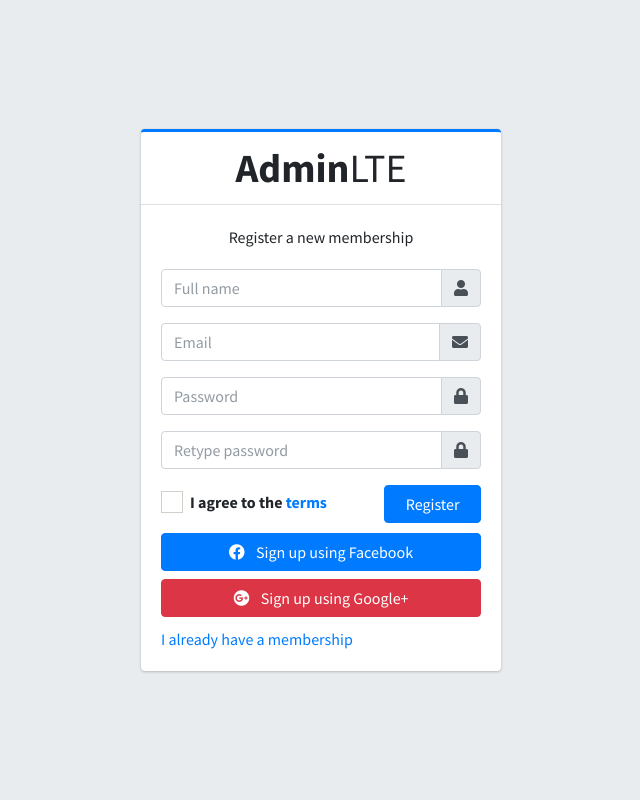
After one commit to AdiKhoironHasan/sistem_auditPBJ, a PHP site: page /Login/register.php in a window 1280 px wide. The commit adds this page. Shown: the whole page, without its empty margins (319-959 px from the left). Run offline with PHP 8.4, Linux system fonts and the light colour scheme; some libraries are stand-ins or nearby versions.

Commit message:
1. sudah membuat login dan logout 2. register belum jadi 3. login masih hanya untuk auditor

```diff
--- /dev/null
+++ b/Login/register.php
@@ -0,0 +1,102 @@
+
+<!DOCTYPE html>
+<html lang="en">
+<head>
+  <meta charset="utf-8">
+  <meta name="viewport" content="width=device-width, initial-scale=1">
+  <title>AdminLTE 3 | Registration Page (v2)</title>
+
+  <!-- Google Font: Source Sans Pro -->
+  <link rel="stylesheet" href="https://fonts.googleapis.com/css?family=Source+Sans+Pro:300,400,400i,700&display=fallback">
+  <!-- Font Awesome -->
+  <link rel="stylesheet" href="../AdminLTE/plugins/fontawesome-free/css/all.min.css">
+  <!-- icheck bootstrap -->
+  <link rel="stylesheet" href="../AdminLTE/plugins/icheck-bootstrap/icheck-bootstrap.min.css">
+  <!-- Theme style -->
+  <link rel="stylesheet" href="../AdminLTE/dist/css/adminlte.min.css">
+</head>
+<body class="hold-transition register-page">
+<div class="register-box">
+  <div class="card card-outline card-primary">
+    <div class="card-header text-center">
+      <a href="../AdminLTE/index2.html" class="h1"><b>Admin</b>LTE</a>
+    </div>
+    <div class="card-body">
+      <p class="login-box-msg">Register a new membership</p>
+
+      <form action="../AdminLTE/index.html" method="post">
+        <div class="input-group mb-3">
+          <input type="text" class="form-control" placeholder="Full name">
+          <div class="input-group-append">
+            <div class="input-group-text">
+              <span class="fas fa-user"></span>
+            </div>
+          </div>
+        </div>
+        <div class="input-group mb-3">
+          <input type="email" class="form-control" placeholder="Email">
+          <div class="input-group-append">
+            <div class="input-group-text">
+              <span class="fas fa-envelope"></span>
+            </div>
+          </div>
+        </div>
+        <div class="input-group mb-3">
+          <input type="password" class="form-control" placeholder="Password">
+          <div class="input-group-append">
+            <div class="input-group-text">
+              <span class="fas fa-lock"></span>
+            </div>
+          </div>
+        </div>
+        <div class="input-group mb-3">
+          <input type="password" class="form-control" placeholder="Retype password">
+          <div class="input-group-append">
+            <div class="input-group-text">
+              <span class="fas fa-lock"></span>
+            </div>
+          </div>
+        </div>
+        <div class="row">
+          <div class="col-8">
+            <div class="icheck-primary">
+              <input type="checkbox" id="agreeTerms" name="terms" value="agree">
+              <label for="agreeTerms">
+               I agree to the <a href="#">terms</a>
+              </label>
+            </div>
+          </div>
+          <!-- /.col -->
+          <div class="col-4">
+            <button type="submit" class="btn btn-primary btn-block">Register</button>
+          </div>
+          <!-- /.col -->
+        </div>
+      </form>
+
+      <div class="social-auth-links text-center">
+        <a href="#" class="btn btn-block btn-primary">
+          <i class="fab fa-facebook mr-2"></i>
+          Sign up using Facebook
+        </a>
+        <a href="#" class="btn btn-block btn-danger">
+          <i class="fab fa-google-plus mr-2"></i>
+          Sign up using Google+
+        </a>
+      </div>
+
+      <a href="login.php" class="text-center">I already have a membership</a>
+    </div>
+    <!-- /.form-box -->
+  </div><!-- /.card -->
+</div>
+<!-- /.register-box -->
+
+<!-- jQuery -->
+<script src="../AdminLTE/plugins/jquery/jquery.min.js"></script>
+<!-- Bootstrap 4 -->
+<script src="../AdminLTE/plugins/bootstrap/js/bootstrap.bundle.min.js"></script>
+<!-- AdminLTE App -->
+<script src="../AdminLTE/dist/js/adminlte.min.js"></script>
+</body>
+</html>
--- a/index.php
+++ b/index.php
@@ -20,6 +20,9 @@
       <li>
         <a href="Unit/unit.php">Unit</a>
       </li>
+      <li>
+        <a href="Login/login.php">Login</a>
+      </li>
     </ul>
   </div>
 </body>
--- /dev/null
+++ b/note.txt
@@ -0,0 +1,3 @@
+1. sudah membuat login dan logout
+2. register belum jadi
+3. login masih hanya untuk auditor
```
Also changed, not shown: Login/functions/connect.php (added, +11 -0 lines), Login/hello.php (added, +35 -0 lines), Login/login.php (added, +109 -0 lines), Login/logout.php (added, +8 -0 lines), Login/functions/getlogin.php (added).
